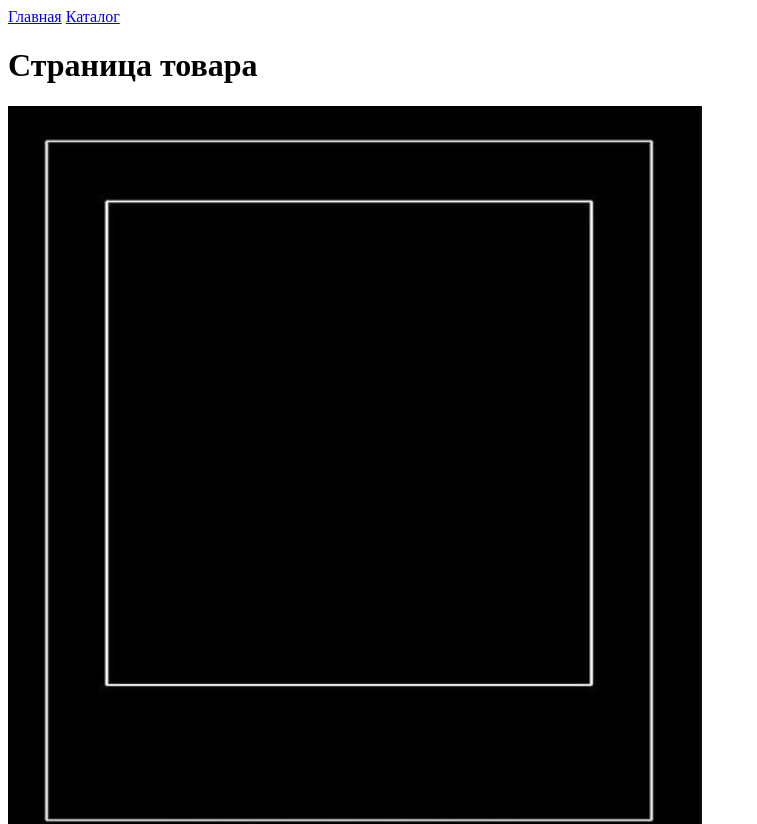
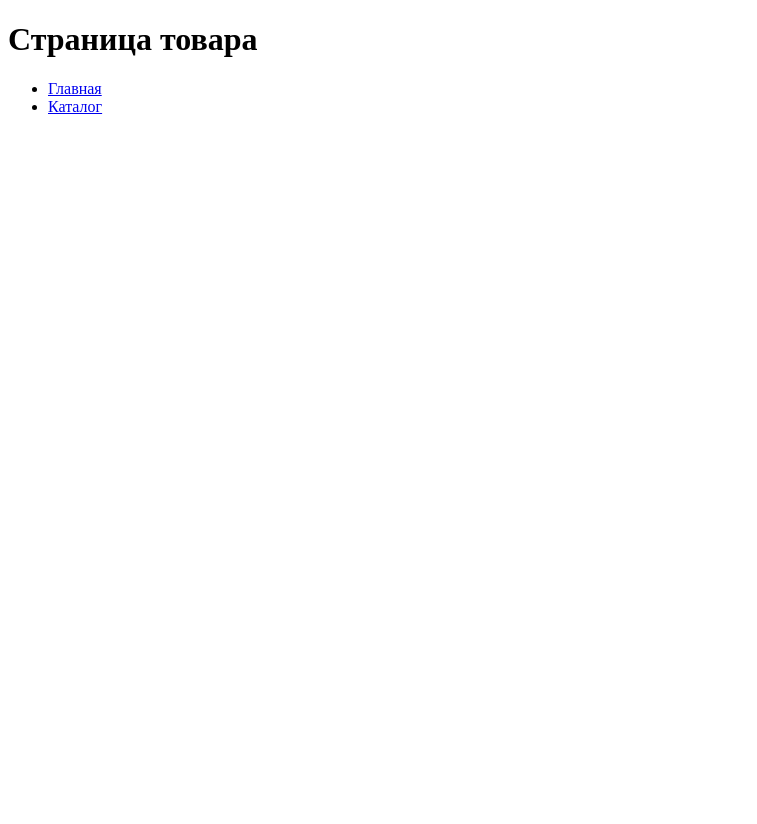
Before and after one commit to SabVal1917/testt, a plain HTML site: page goods.html in a window 1280 px wide. Shown: the top 824 px of the page, without its empty margins (0-757 px from the left). After the commit the page ends 800 px from the top, so only its background shows below. Drawn offline with Linux system fonts and the light colour scheme.

Commit message:
Update goods.html

```diff
--- a/goods.html
+++ b/goods.html
@@ -2,16 +2,21 @@
 <html lang="en">
 <head>
     <meta charset="UTF-8">
+    <link rel="stylesheet" href="style.css">
     <meta http-equiv="X-UA-Compatible" content="IE=edge">
     <meta name="viewport" content="width=device-width, initial-scale=1.0">
     <title>Страница товара</title>
 </head>
 <body>
-    <a href="index.html">Главная</a>
-    <a href="catalog.html">Каталог</a>
-    <h1>
-        <strong>Страница товара</strong>
-    </h1>
-    <img src="textt.jpg">
+    <header>
+        <h1>
+            <strong>Страница товара</strong>
+        </h1>
+    </header>
+    <ul>
+        <li><a href="index.html">Главная</a></li>
+        <li><a href="catalog.html">Каталог</a></li>
+    </ul>
+
 </body>
 </html>
```
